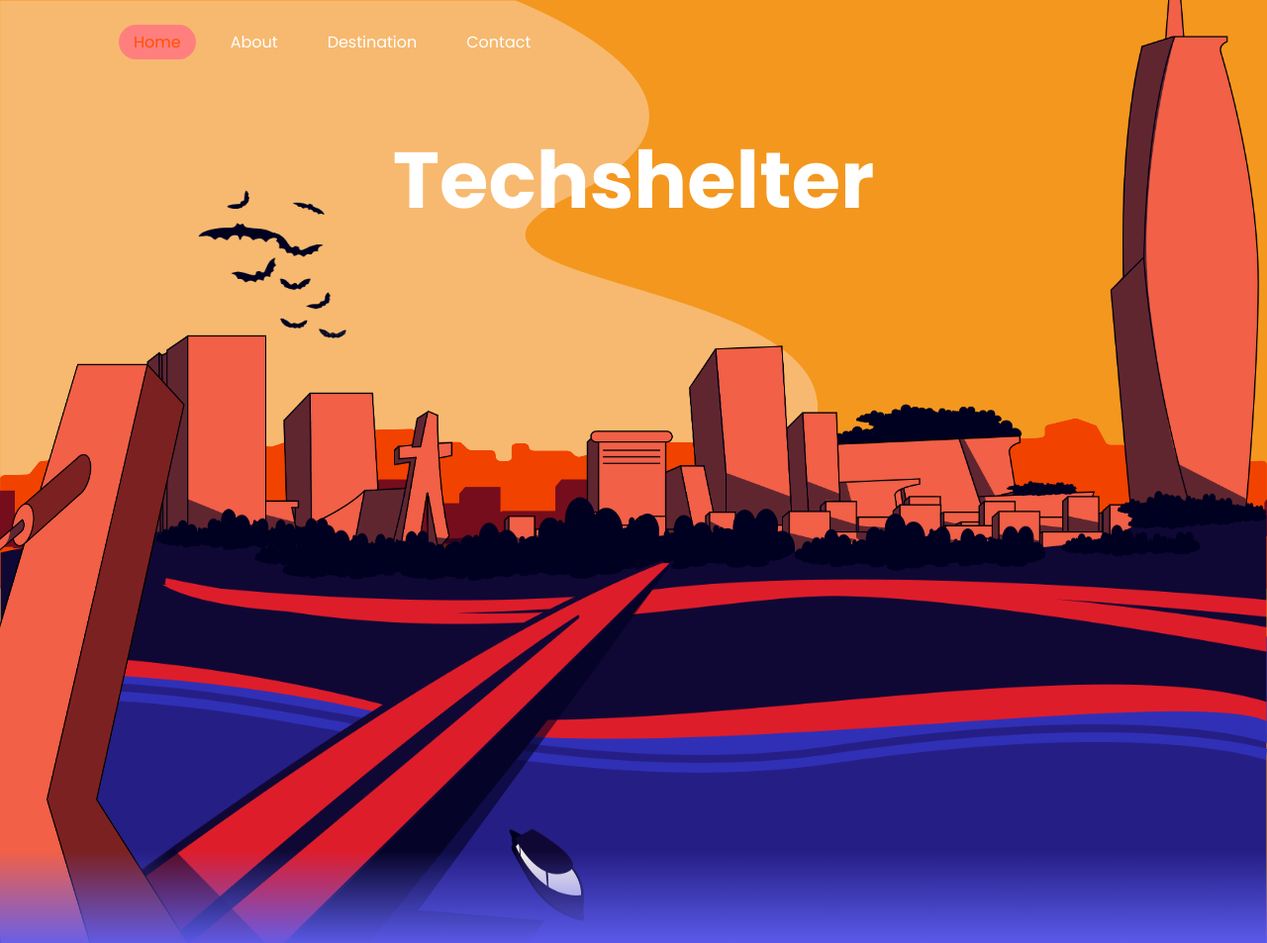
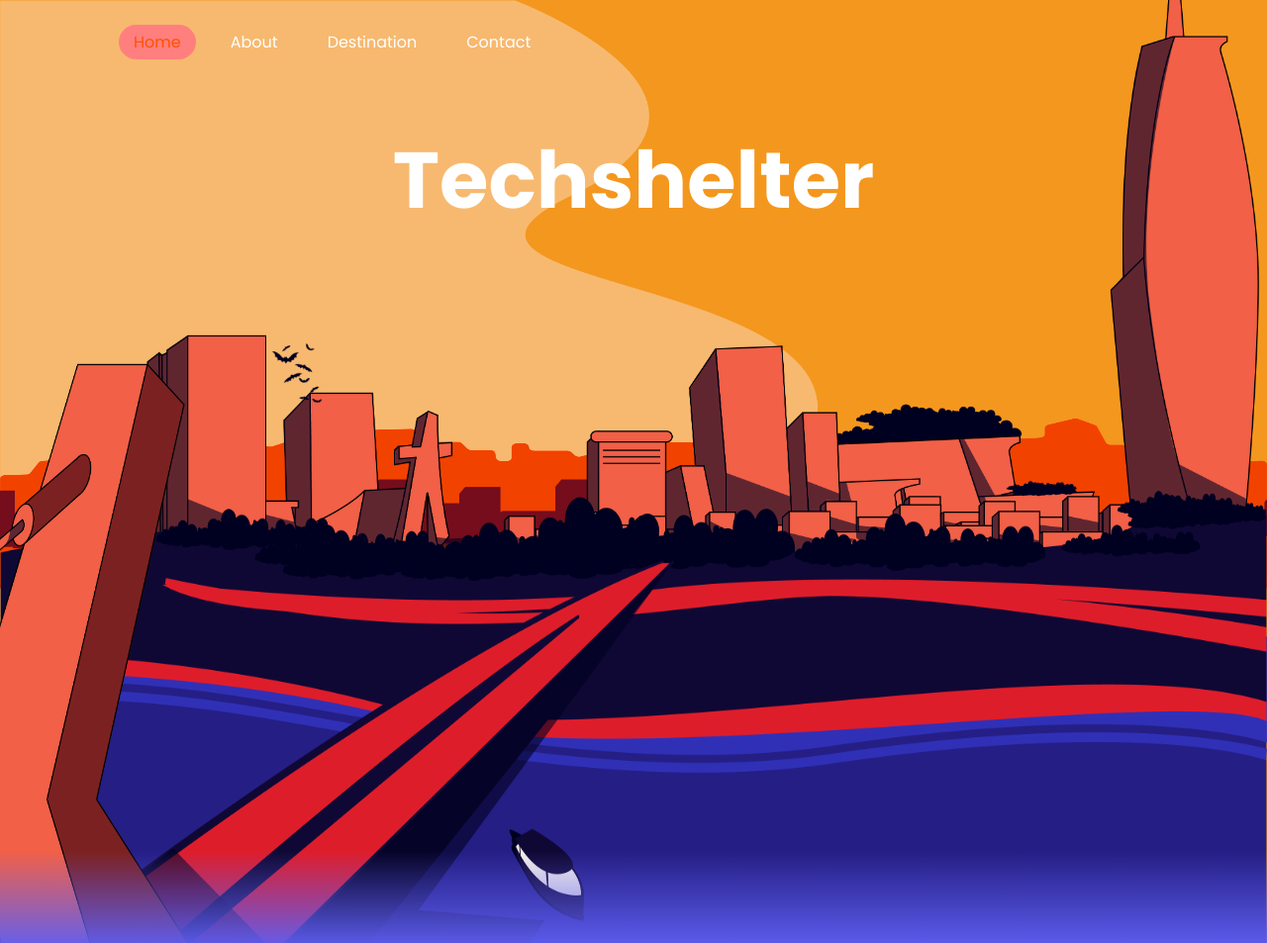
Before and after one commit to techshelter/techshelter_website, a plain HTML site: page index.html in a window 1280 px wide. Shown: the top 953 px of the page at 99% size. Drawn offline with Linux system fonts and the light colour scheme.

Commit message:
position chauve souris

```diff
--- a/index.html
+++ b/index.html
@@ -34,7 +34,7 @@
       <img src="MAT@4x.png" id="bridge">
     </div>
     <div class="chauve" style="width:100%; z-index: 20; width: 100%; position: absolute;">
-      <img src="625g83-unscreen.gif" alt="" style="width: 150px;  height: 150px; margin-left: 200px; margin-bottom: 420px;">
+      <img src="animiertes-gif-von-online-umwandeln-de.gif" alt="" style="width: 50px;  height: 60px; margin-left: 275px; margin-bottom: 200px;">
     </div>
     <div class="my-orange">
       <img src="ORANGE@4x.png" id="stars">
```
Also changed, not shown: animiertes-gif-von-online-umwandeln-de.gif (added), animiertes-gif-von-online-umwandeln-de1.gif (added).
